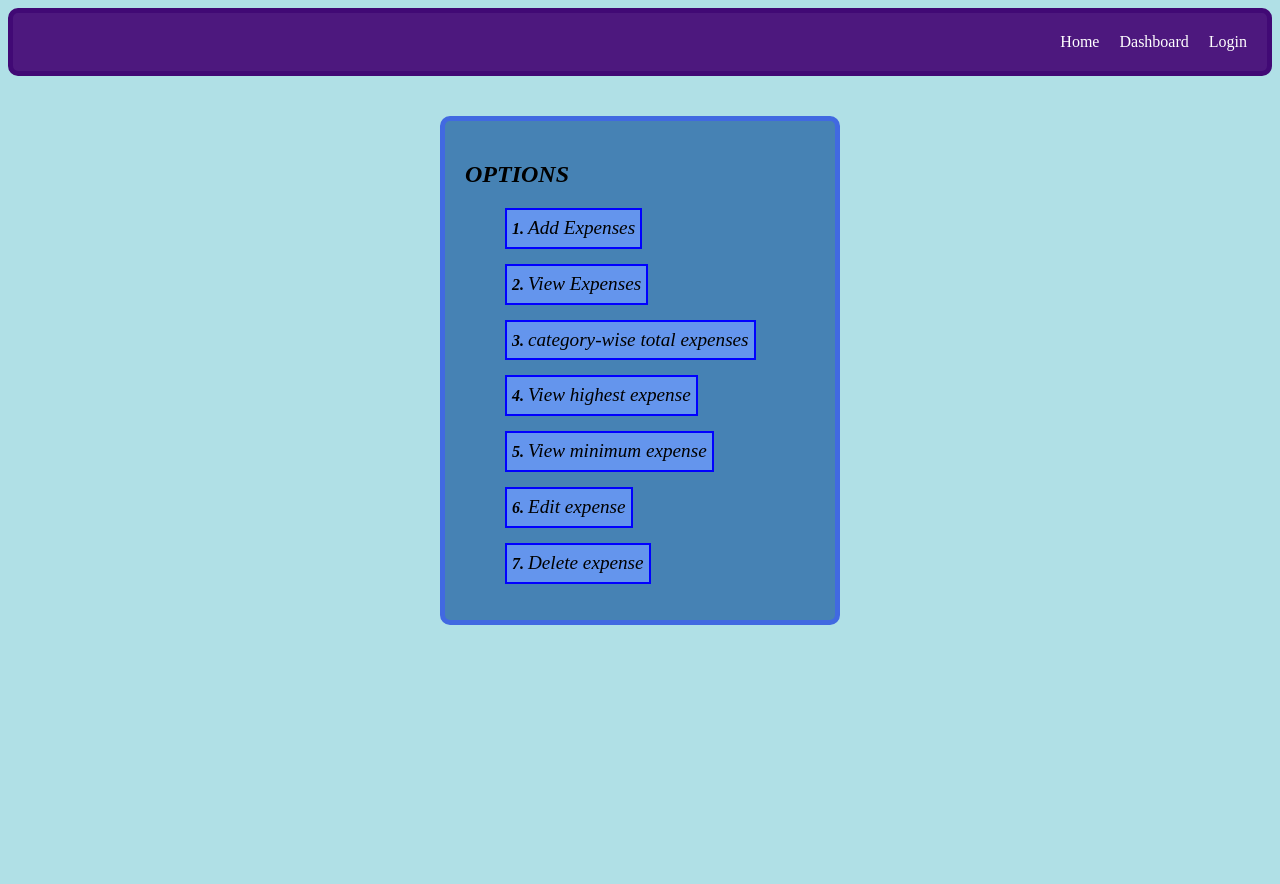
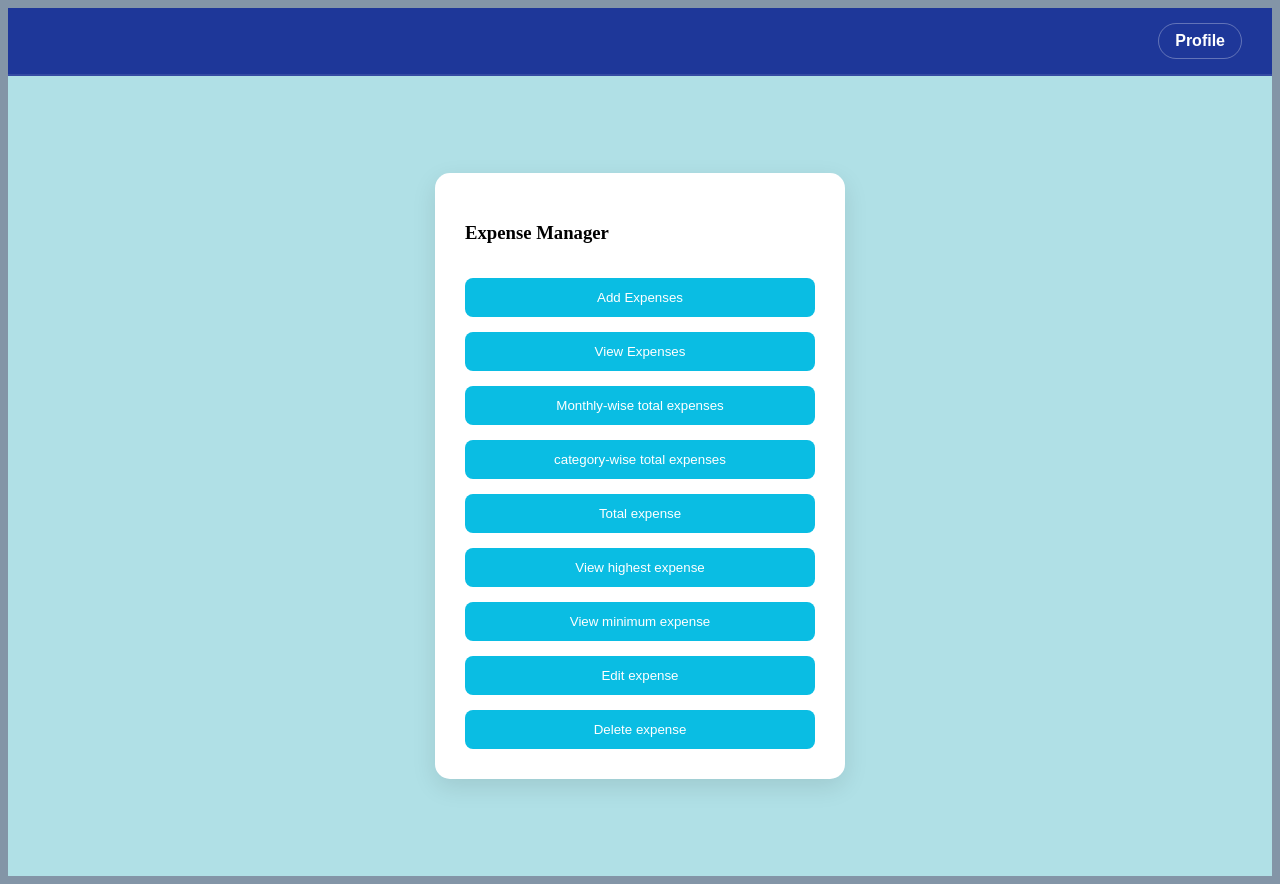
Before and after one commit to suriya283/Expense-Tracker, a Flask app: page /home in a window 1280 px wide. Before the commit the page ends 625 px from the top, so only its background shows below. Run offline with Flask 3, Linux system fonts and the light colour scheme.

Commit message:
inital commit

```diff
--- a/static/home_style.css
+++ b/static/home_style.css
@@ -1,22 +1,28 @@
 body{
-    background-color: powderblue;
+    background-color: #8395a7;
 }
-.navbar{
+.navbar {
     display: flex;
-    justify-content: right;
-    gap: 20px;
-    border: 10px;
-    padding: 20px;
-    background-color: rgb(77, 24, 126);
-    border-radius: 10px;
-    border: solid rgb(65, 9, 117) 5px;
+    justify-content: flex-end;
+    padding: 15px 30px;
+    background-color: #1e3799;
+
+    border-bottom: 2px solid rgba(255,255,255,0.1);
 }
-.navbar a{
+
+.navbar a {
     color: white;
     text-decoration: none;
+    font-weight: 700;
+    font-family: sans-serif;
+    padding: 8px 16px;
+    border: 1px solid rgba(255,255,255,0.3);
+    border-radius: 20px;
+
 }
-.navbar a:hover{
-    color: rgb(187, 154, 217);
+.navbar a:hover {
+    background-color: white;
+    color: #1e3799;
 }
 
 .options a{
@@ -24,17 +30,44 @@ body{
     color: black;
     font-size: larger;
 }
-.options li:hover{
-    background-color: royalblue;
+
+.page-container {
+  display: flex;
+  justify-content: center;
+  align-items: center;
+  min-height: 100vh;
+  background-color: #b0e0e6;
 }
 
-.options li:hover a{
-    color: whitesmoke;
+
+.glass-box {
+  background: white;
+  padding: 30px;
+  border-radius: 15px;
+  box-shadow: 0 8px 24px rgba(0,0,0,0.1); /* Subtle shadow for depth */
+  display: flex;
+  flex-direction: column;
+  gap: 15px;
+  width: 350px;
 }
 
-.options li:hover::marker{
-    color: whitesmoke;
+.btn {
+  background-color: #0abde3;
+  color: #ffffff;
+  padding: 12px;
+  border: none;
+  border-radius: 8px;
+  cursor: pointer;
+  font-family: sans-serif;
+  transition-duration: 0.03s;
+
 }
+
+.btn:hover {
+  background-color: #0056b3;
+}
+
+
 h2{
     font-weight: bolder;
     font-style: italic;
--- a/templates/home.html
+++ b/templates/home.html
@@ -5,28 +5,27 @@
     <meta name="viewport" content="width=device-width, initial-scale=1.0">
     <title>Expense tracker</title>
     <link rel="stylesheet" href="{{url_for('static',filename='home_style.css')}}">
-<!--        <link rel="stylesheet" href="../static/home_style.css">-->
+    <link rel="stylesheet" href="../static/home_style.css">
 </head>
 <body>
     <nav class="navbar">
-        <a href="/">Home</a>
-        <a href="#">Dashboard</a>
-        <a href="#">Login</a>
-    </nav>
+    <a href="/profile" class="profile-link">Profile</a>
+</nav>
 
-<div class="options">
-    <h2>OPTIONS</h2>
-        <ol>
-            <li><a href="/add">Add Expenses</a></li>
-            <li><a href="/view">View Expenses</a></li>
-{#            <li><a href="#">Monthly-wise total expenses</a></li>#}
-            <li><a href="#">category-wise total expenses</a></li>
-{#            <li><a href="#">Total expense</a></li>#}
-            <li><a href="#">View highest expense</a></li>
-            <li><a href="#">View minimum expense</a></li>
-            <li><a href="#">Edit expense</a></li>
-            <li><a href="#">Delete expense</a></li>
-        </ol>
+<div class="page-container">
+  <div class="glass-box">
+    <h3>Expense Manager</h3>
+    <button class="btn">Add Expenses</button>
+    <button class="btn">View Expenses</button>
+    <button class="btn">Monthly-wise total expenses</button>
+    <button class="btn">category-wise total expenses</button>
+    <button class="btn">Total expense</button>
+    <button class="btn">View highest expense</button>
+    <button class="btn">View minimum expense</button>
+    <button class="btn">Edit expense</button>
+    <button class="btn">Delete expense</button>
+  </div>
 </div>
+
 </body>
 </html>
```
